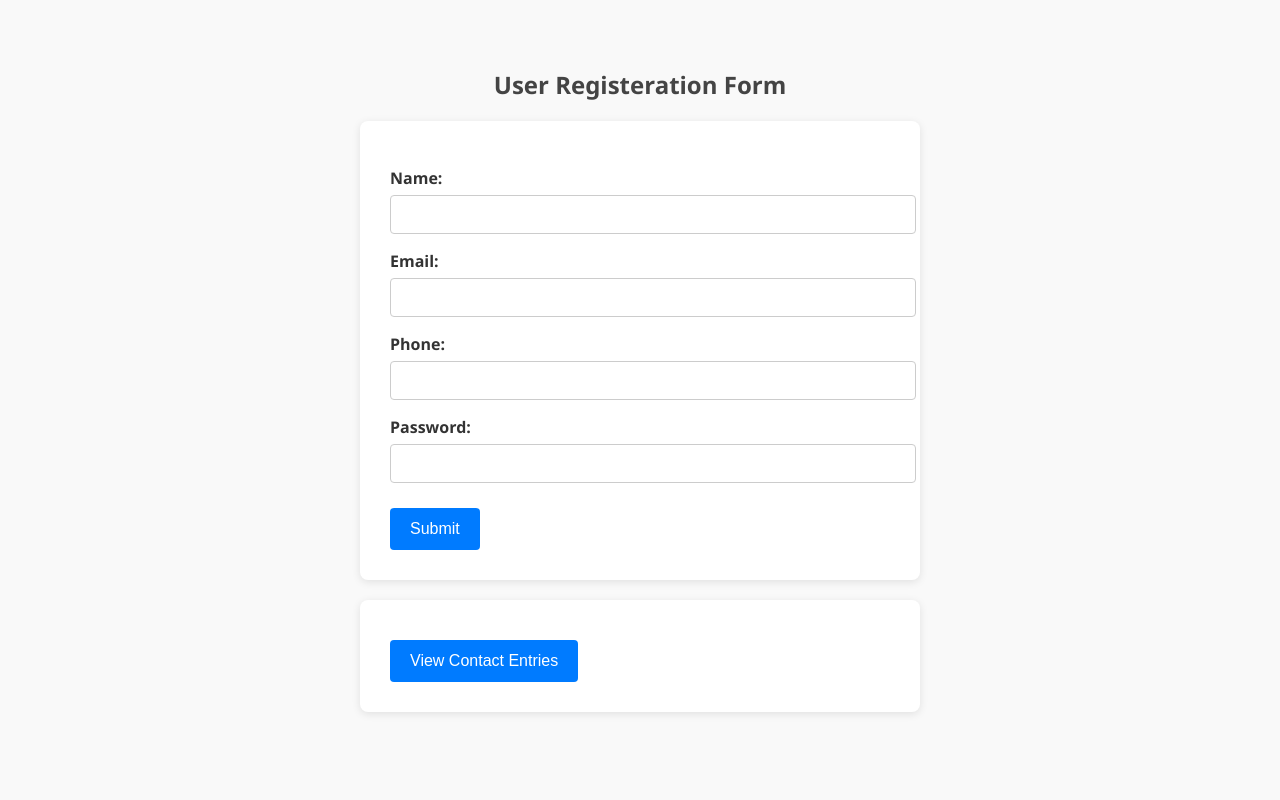
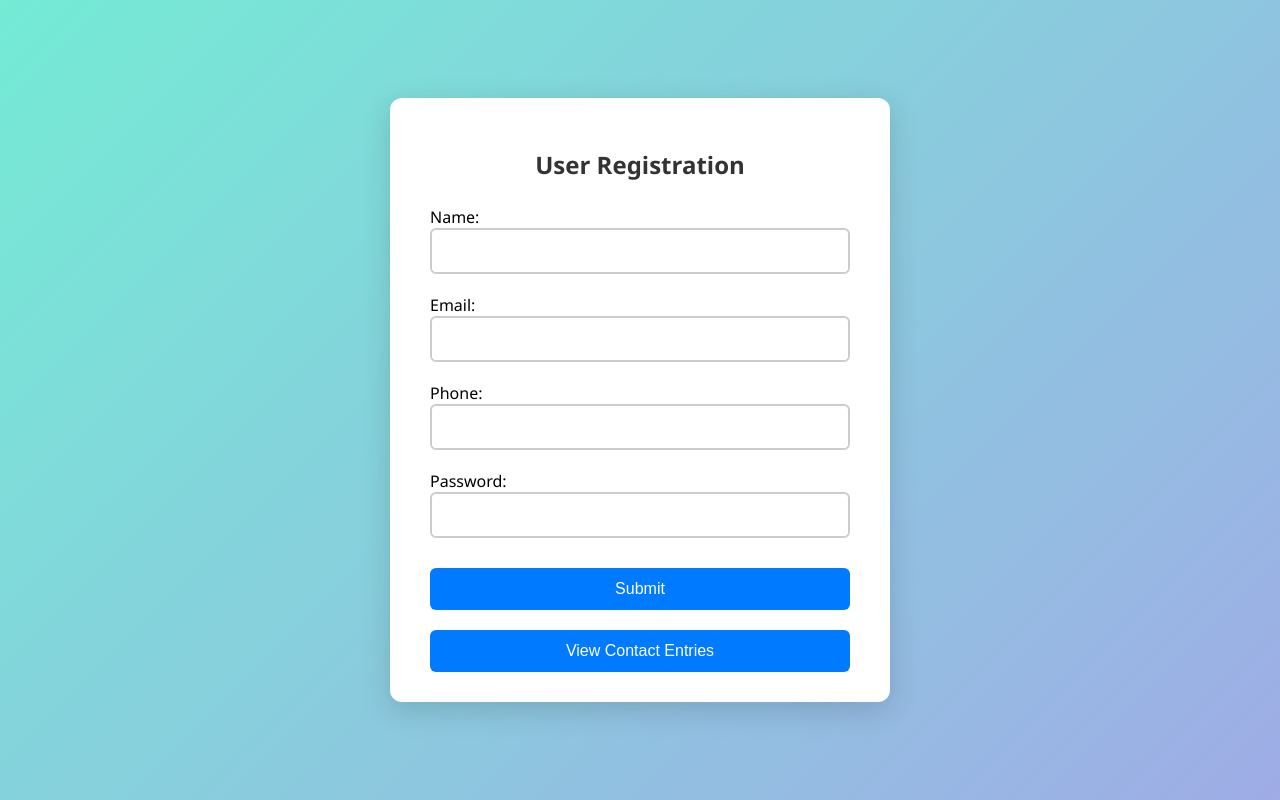
Before and after one commit to Naman-tech2006/naman, a Django app: page / in a window 1280 px wide. Run offline with Django 5.2, Linux system fonts and the light colour scheme.

Commit message:
Final Change

```diff
--- a/Naman/settings.py
+++ b/Naman/settings.py
@@ -55,7 +55,7 @@ import os
 TEMPLATES = [
     {
         'BACKEND': 'django.template.backends.django.DjangoTemplates',
-        'DIRS': [os.path.join(BASE_DIR, "templates")],
+        'DIRS': [os.path.join(BASE_DIR,"templates")],
         'APP_DIRS': True,
         'OPTIONS': {
             'context_processors': [
--- a/Naman/urls.py
+++ b/Naman/urls.py
@@ -18,6 +18,6 @@ from django.contrib import admin
 from django.urls import path, include
 
 urlpatterns = [
+    path('', include('home.urls')),
     path('admin/', admin.site.urls),
-    path('', include('home.urls')),
 ]
--- a/home/urls.py
+++ b/home/urls.py
@@ -4,7 +4,7 @@ from . import views
 urlpatterns = [
     path('', views.home, name='home'),
     path('success/', views.success, name='success'),
-    path('contact-entries/', views.contact_entries_view, name='contact_entries'),
-    path('contact/update/<int:pk>/', views.update_contact, name='update_contact'),
-    path('contact/delete/<int:pk>/', views.delete_contact, name='delete_contact'),
+    path('contact-entries/',views.contact_entries_view, name='contact_entries'),
+    path('contact/update/<int:pk>/',  views.update_contact, name='update_contact'),
+    path('contact/delete/<int:pk>/',  views.delete_contact, name='delete_contact'),
 ]
--- a/home/views.py
+++ b/home/views.py
@@ -20,9 +20,9 @@ def contact_entries_view(request):
     return render(request, 'contact_entries.html', {'entries': entries})
 
 
-
 from django.shortcuts import get_object_or_404, redirect
 from .forms import ContactEntryForm
+
 
 def update_contact(request, pk):
     contact = get_object_or_404(ContactEntry, pk=pk)
@@ -36,6 +36,7 @@ def update_contact(request, pk):
 
     return render(request, 'update_contact.html', {'form': form})
 
+
 def delete_contact(request, pk):
     contact = get_object_or_404(ContactEntry, pk=pk)
     if request.method == 'POST':
--- a/templates/home.html
+++ b/templates/home.html
@@ -1,102 +1,111 @@
 <!DOCTYPE html>
-<html>
-
+<html lang="en">
 <head>
+  <meta charset="UTF-8">
   <title>Contact Form</title>
   <style>
+    * {
+      box-sizing: border-box;
+    }
+
     body {
       font-family: 'Segoe UI', Tahoma, Geneva, Verdana, sans-serif;
-            background-color: #f9f9f9;
-            color: #333;
-            padding: 40px;
+      background: linear-gradient(135deg, #74ebd5, #9face6);
+      display: flex;
+      justify-content: center;
+      align-items: center;
+      height: 100vh;
+      margin: 0;
+    }
+
+    .form-container {
+      background-color: #ffffff;
+      padding: 30px 40px;
+      border-radius: 12px;
+      box-shadow: 0 8px 30px rgba(0, 0, 0, 0.15);
+      width: 100%;
+      max-width: 500px;
+      animation: slideFade 1s ease forwards;
+    }
+
+    @keyframes slideFade {
+      0% {
+        transform: translateY(-40px);
+        opacity: 0;
+      }
+      100% {
+        transform: translateY(0);
+        opacity: 1;
+      }
     }
 
     h2 {
       text-align: center;
-            color: #444;
-        }
-
-        form {
-            max-width: 500px;
-            margin: 0 auto;
-            background-color: #fff;
-            padding: 30px;
-            border-radius: 8px;
-            box-shadow: 0 2px 8px rgba(0, 0, 0, 0.1);
+      margin-bottom: 25px;
+      color: #333;
     }
 
     form p {
-            margin-bottom: 15px;
-        }
-
-        label {
-            display: block;
-            margin-bottom: 6px;
-            font-weight: 600;
+      position: relative;
+      margin-bottom: 20px;
     }
 
     input[type="text"],
     input[type="email"],
-        input[type="password"],
-        textarea,
-        select {
+    input[type="password"] {
       width: 100%;
-            padding: 10px 12px;
-            border: 1px solid #ccc;
-            border-radius: 4px;
-            font-size: 15px;
-            transition: border-color 0.3s;
+      padding: 12px 12px 12px 12px;
+      font-size: 16px;
+      border: 2px solid #ccc;
+      border-radius: 6px;
+      outline: none;
+      transition: 0.3s;
     }
 
-        input:focus,
-        textarea:focus,
-        select:focus {
-            border-color: #007BFF;
-            outline: none;
+    input:focus {
+      border-color: #007bff;
+      box-shadow: 0 0 0 3px rgba(0, 123, 255, 0.1);
     }
 
-        button[type="submit"] {
-            background-color: #007BFF;
+    button[type="submit"],
+    .navigate-btn {
+      background-color: #007bff;
       color: white;
-            padding: 12px 20px;
+      border: none;
+      padding: 12px;
       font-size: 16px;
-            border: none;
-            border-radius: 4px;
+      border-radius: 6px;
+      width: 100%;
       cursor: pointer;
+      transition: background-color 0.3s ease;
       margin-top: 10px;
     }
 
-        button[type="submit"]:hover {
+    button:hover,
+    .navigate-btn:hover {
       background-color: #0056b3;
     }
 
-
-        .navigate-btn {
-            padding: 10px 20px;
-            background-color: #007BFF;
-            color: white;
-            border: none;
-            border-radius: 4px;
-            font-size: 16px;
-            cursor: pointer;
-        }
-
-        .navigate-btn:hover {
-            background-color: #0056b3;
+    .navigate-form {
+      margin-top: 10px;
     }
   </style>
 </head>
+<body>
+  <div class="form-container">
+    <h2>User Registration</h2>
 
-<body>
-    <h2>User Registeration Form</h2>
+    <!-- Django Form -->
     <form method="post">
       {% csrf_token %}
       {{ form.as_p }}
       <button type="submit">Submit</button>
     </form>
-    <!-- Button to go to contact entries page -->
-    <form action="{% url 'contact_entries' %}" method="get" style="margin-top: 20px;">
+
+    <!-- Navigation Button -->
+    <form action="{% url 'contact_entries' %}" method="get" class="navigate-form">
       <button type="submit" class="navigate-btn">View Contact Entries</button>
     </form>
+  </div>
 </body>
 </html>
```
Also changed, not shown: templates/contact_entries.html (+90 -38 lines), templates/success.html (+55 -17 lines), templates/update_contact.html (+98 -26 lines), db.sqlite3, home/admin.py (line endings or trailing spaces), home/models.py (line endings or trailing spaces). Lines whose indentation alone changed are shown as unchanged.
